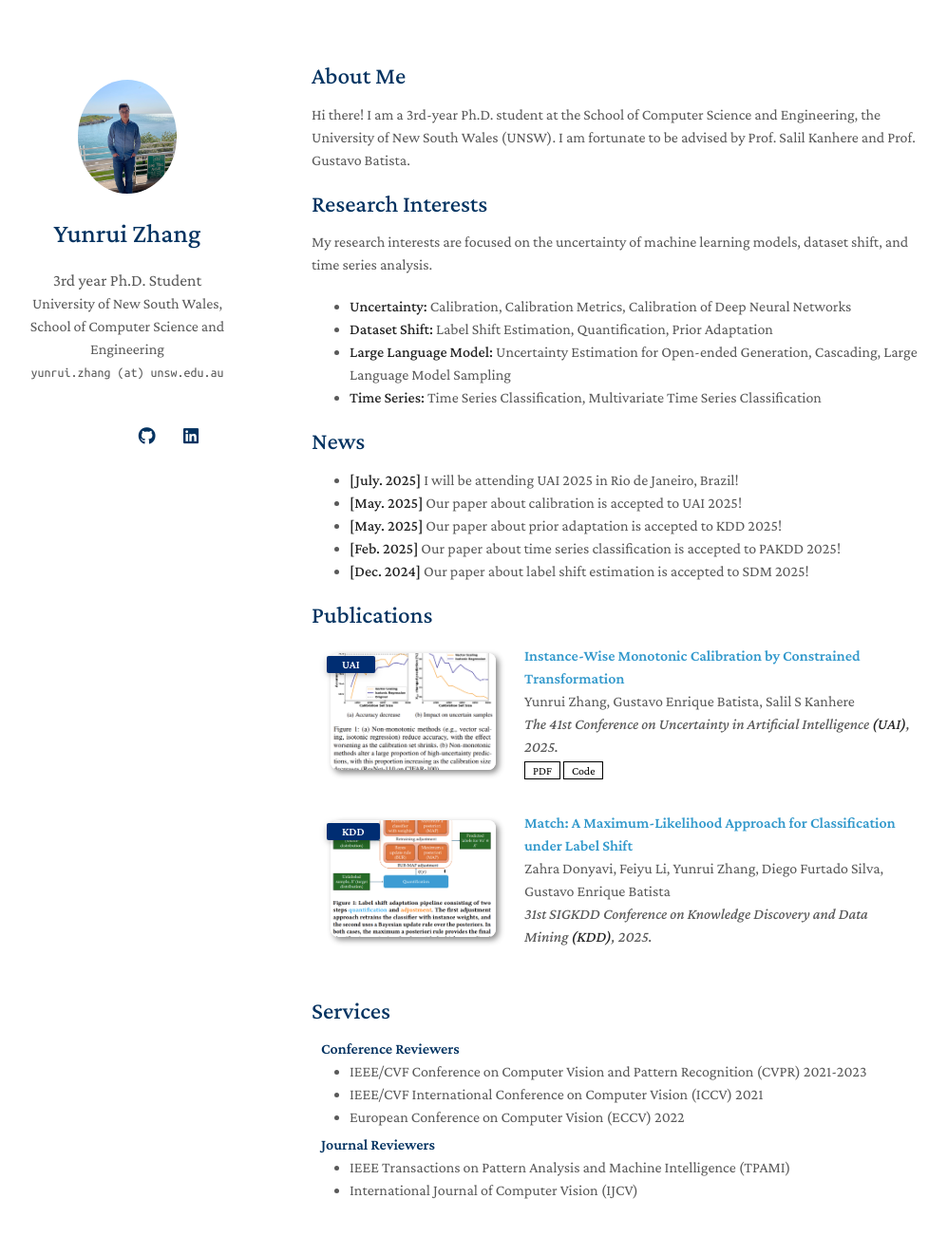
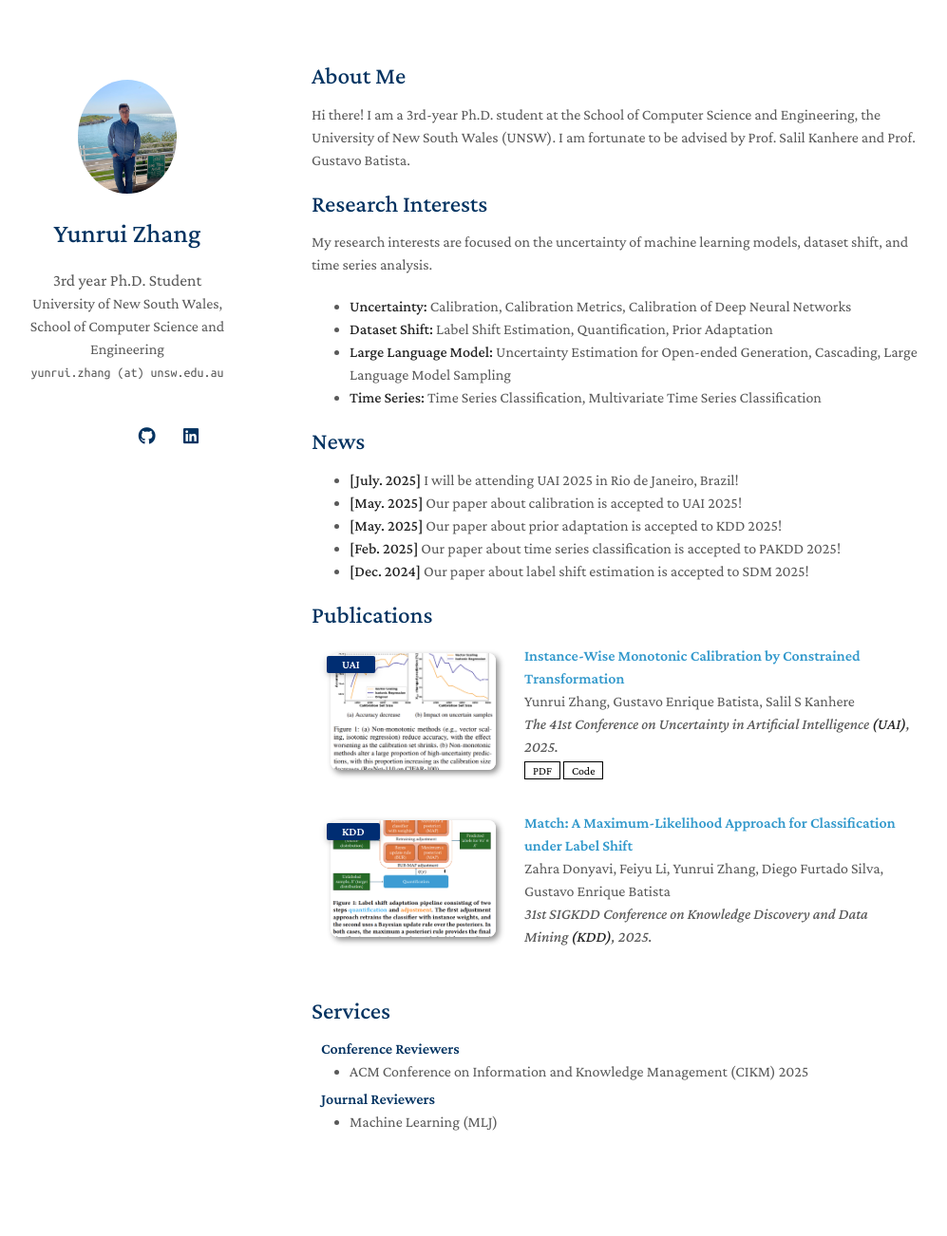
Before and after one commit to YunruiZhang/yunruizhang.github.io, a Jekyll site: the page built from index.md, in a window 1280 px wide and 1360 px high. Shown: the top 1302 px of the window at 95% size, without its empty margins (142-1139 px from the left). Built offline with Jekyll 4.4.1, drawn with Linux system fonts in a browser that asks for light colours; a style sheet for code colours, icons or effects is not loaded; our own code applies the rules of GitHub Pages for plain Markdown files.

Commit message:
yunrui zhang

```diff
--- a/_includes/services.md
+++ b/_includes/services.md
@@ -3,14 +3,11 @@
 <h4 style="margin:0 10px 0;">Conference Reviewers</h4>
 
 <ul style="margin:0 0 5px;">
-  <li><a href="http://cvpr2023.thecvf.com/"><autocolor>IEEE/CVF Conference on Computer Vision and Pattern Recognition (CVPR) 2021-2023</autocolor></a></li>
-  <li><a href="http://iccv2021.thecvf.com/"><autocolor>IEEE/CVF International Conference on Computer Vision (ICCV) 2021</autocolor></a></li>
-  <li><a href="https://eccv2022.ecva.net/"><autocolor>European Conference on Computer Vision (ECCV) 2022</autocolor></a></li>
+  <li><a href="http://cvpr2023.thecvf.com/"><autocolor> ACM Conference on Information and Knowledge Management (CIKM) 2025</autocolor></a></li>
 </ul>
 
 <h4 style="margin:0 10px 0;">Journal Reviewers</h4>
 
 <ul style="margin:0 0 20px;">
-  <li><a href="https://www.computer.org/csdl/journal/tp"><autocolor>IEEE Transactions on Pattern Analysis and Machine Intelligence (TPAMI)</autocolor></a></li>
-  <li><a href="https://www.springer.com/journal/11263"><autocolor>International Journal of Computer Vision (IJCV)</autocolor></a></li>
+  <li><a href="https://link.springer.com/journal/10994"><autocolor>Machine Learning (MLJ)</autocolor></a></li>
 </ul>
```
